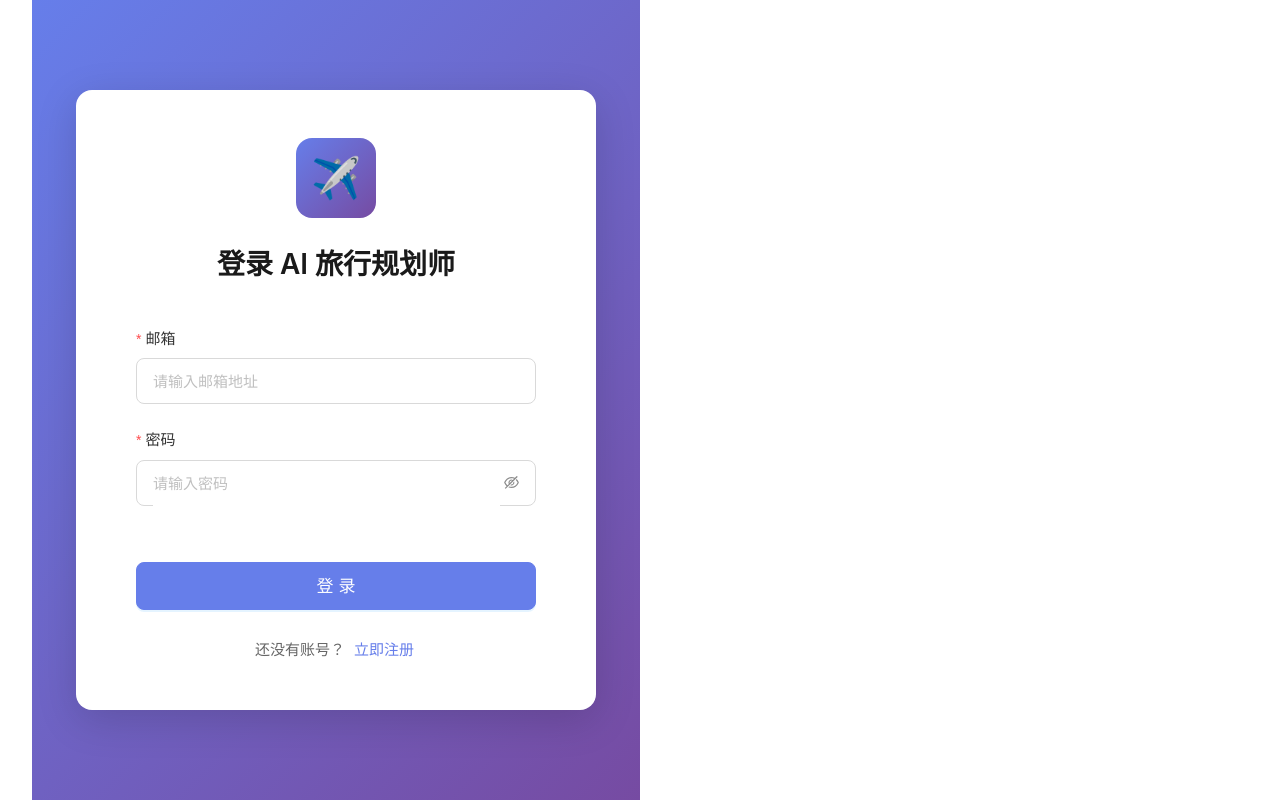
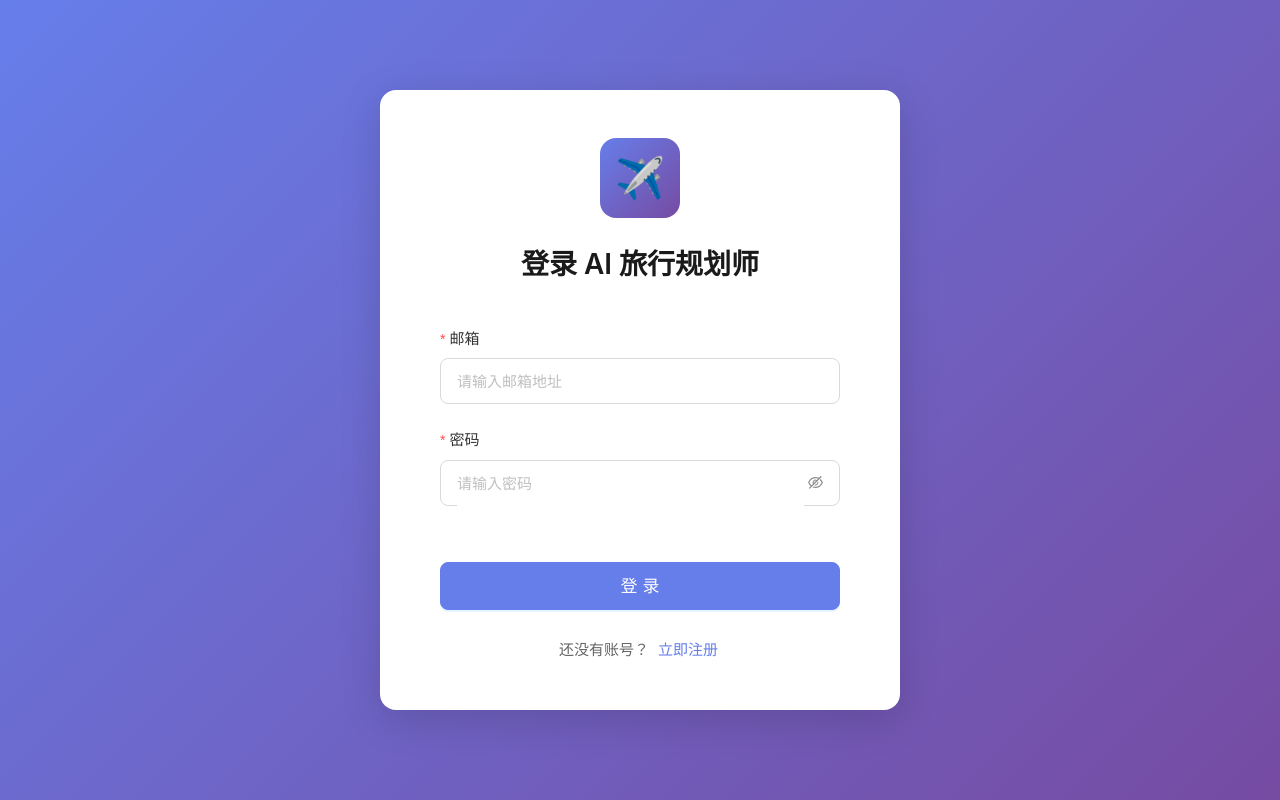
Before and after one commit to RashawnXue/AI-Travel-Planner, a Vue app: page /login in a window 1280 px wide. Built offline with nearby package versions, Linux system fonts and the light colour scheme; no server answers; the HTML template or start-up script is replaced by a standard one.

Commit message:
fix(auth): 使用固定定位确保背景充满整个屏幕
- 使用 100vw/100vh 替代 100% 确保占满视口
- 页面容器使用 position: fixed 固定定位
- 设置 top: 0, left: 0 确保从屏幕左上角开始
- 彻底解决背景无法充满屏幕的问题

```diff
--- a/src/App.vue
+++ b/src/App.vue
@@ -34,16 +34,14 @@ onMounted(async () => {
 }
 
 html,
-body {
-  width: 100%;
-  height: 100%;
+body,
+#app {
+  width: 100vw;
+  height: 100vh;
+  margin: 0;
+  padding: 0;
   overflow: hidden;
   font-family: -apple-system, BlinkMacSystemFont, 'Segoe UI', Roboto, 'Helvetica Neue', Arial,
     sans-serif;
 }
-
-#app {
-  width: 100%;
-  height: 100%;
-}
 </style>
--- a/src/views/auth/LoginView.vue
+++ b/src/views/auth/LoginView.vue
@@ -123,8 +123,11 @@ const handleSubmit = async () => {
 
 <style scoped>
 .login-page {
-  width: 100%;
-  height: 100%;
+  position: fixed;
+  top: 0;
+  left: 0;
+  width: 100vw;
+  height: 100vh;
   display: flex;
   align-items: center;
   justify-content: center;
--- a/src/views/auth/RegisterView.vue
+++ b/src/views/auth/RegisterView.vue
@@ -210,8 +210,11 @@ const handleSubmit = async () => {
 
 <style scoped>
 .register-page {
-  width: 100%;
-  height: 100%;
+  position: fixed;
+  top: 0;
+  left: 0;
+  width: 100vw;
+  height: 100vh;
   display: flex;
   align-items: center;
   justify-content: center;
```
